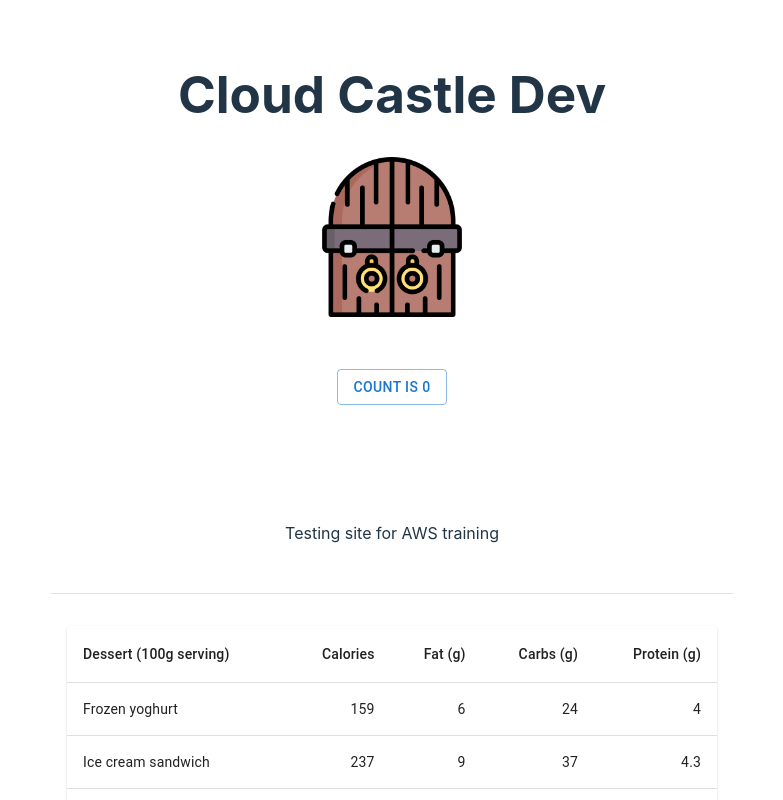
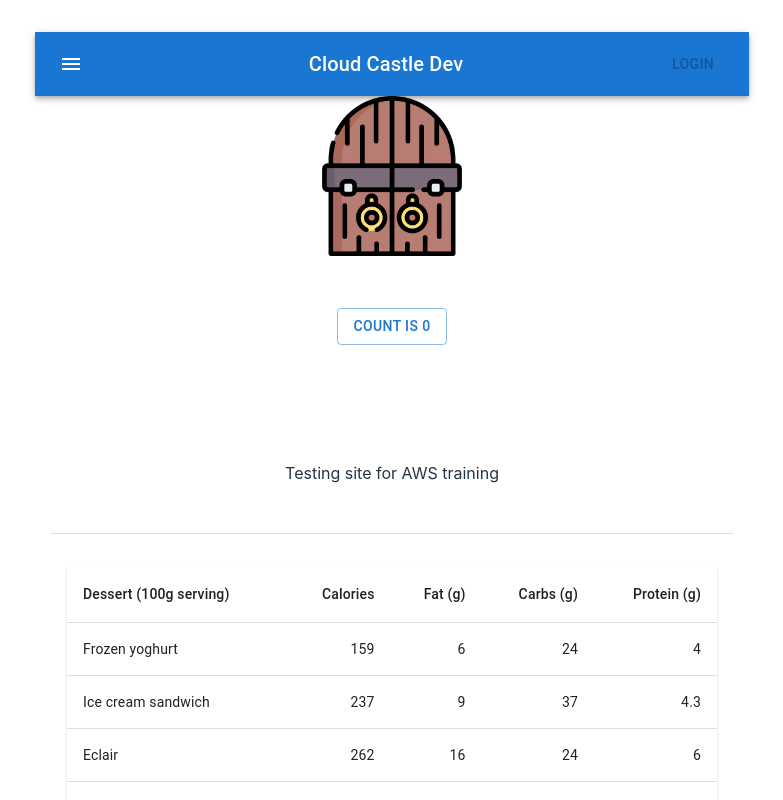
Before and after one commit to Matt-1123/cloud-castle-dev, a React (Vite) app: page / in a window 1280 px wide. Shown: the top 800 px of the page, without its empty margins (248-1031 px from the left). Built offline with nearby package versions, Linux system fonts and the light colour scheme.

Commit message:
add Appbar component

```diff
--- a/src/App.jsx
+++ b/src/App.jsx
@@ -4,6 +4,7 @@
 import gateIcon from './assets/icons/gate.png';
 import wizardIcon from './assets/icons/wizard.png';
 //components
+import Appbar from './components/Appbar'
 import Button from '@mui/material/Button';
 import Divider from '@mui/material/Divider';
 //table
@@ -38,7 +39,7 @@
     // <html><body><h1>Welcome to Cloud Castle Dev</h1><p>Testing site for AWS training</p><img src='https://img-38se4389gs9838pfsc.s3.amazonaws.com/magic.gif' alt='magic meme' style='width:240px;height:240px;'></body></html>
 
     <>
-      <h1>Cloud Castle Dev</h1>
+      <Appbar />
       <img className="icon" src={gateIcon} alt="gate icon" />
       <div className="card">
         <Button variant="outlined" color="primary" className="btn" onClick={() => setCount((count) => count + 1)}>
--- /dev/null
+++ b/src/components/Appbar.jsx
@@ -0,0 +1,31 @@
+import AppBar from '@mui/material/AppBar';
+import Box from '@mui/material/Box';
+import Toolbar from '@mui/material/Toolbar';
+import Typography from '@mui/material/Typography';
+import Button from '@mui/material/Button';
+import IconButton from '@mui/material/IconButton';
+import MenuIcon from '@mui/icons-material/Menu';
+
+export default function ButtonAppBar() {
+  return (
+    <Box sx={{ flexGrow: 1 }}>
+      <AppBar position="static">
+        <Toolbar>
+          <IconButton
+            size="large"
+            edge="start"
+            color="inherit"
+            aria-label="menu"
+            sx={{ mr: 2 }}
+          >
+            <MenuIcon />
+          </IconButton>
+          <Typography variant="h6" component="div" sx={{ flexGrow: 1 }}>
+            Cloud Castle Dev
+          </Typography>
+          <Button color="inherit" disabled>Login</Button>
+        </Toolbar>
+      </AppBar>
+    </Box>
+  );
+}
```
Also changed, not shown: package.json (+7 -2 lines), 1 other file (tests, documents, lock files or other folders).
